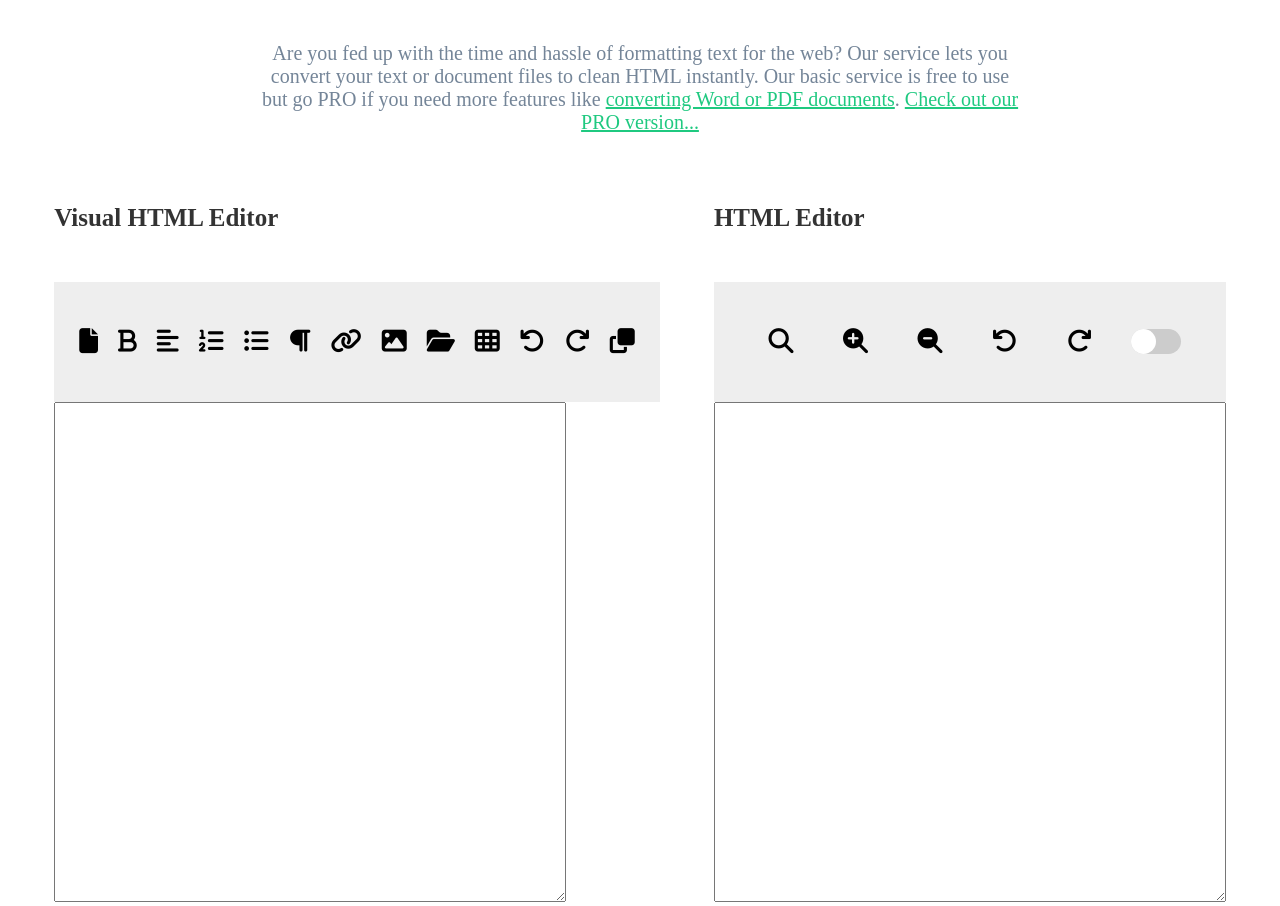
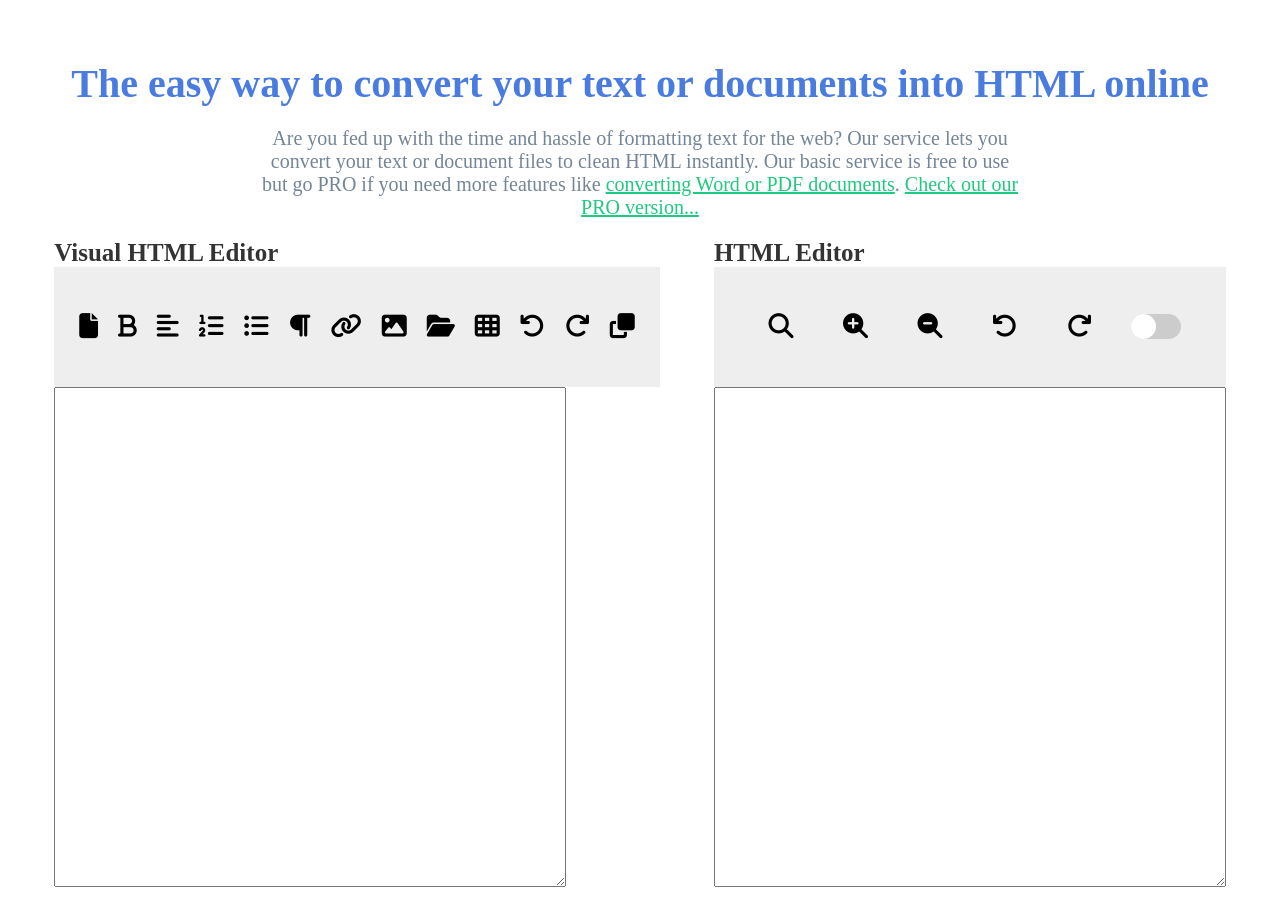
Before and after one commit to Nupur2001/Word-To-HTML-Convertor, a plain HTML site: page index.html in a window 1280 px wide. Drawn offline with Linux system fonts and the light colour scheme.

Commit message:
Update style.css

```diff
--- a/style.css
+++ b/style.css
@@ -16,10 +16,10 @@ body {
   /* max-width: 1260px; */
 }
 
-.container h1 {
+.heading{
   color: #4a7cdf;
   font-size: 40px;
-  margin: 50px 0;
+  margin: 150px 0 20px;
   text-align: center;
 }
 .container p {
@@ -36,7 +36,7 @@ body {
   display: flex;
   justify-content: space-evenly;
 }
-.textContainer1 h1, .textContainer2 h1{
+.textContainer1 .containerHeading,.textContainer2 .containerHeading{
     text-align: left;
     color: #333;
     font-size: 25px;
```
